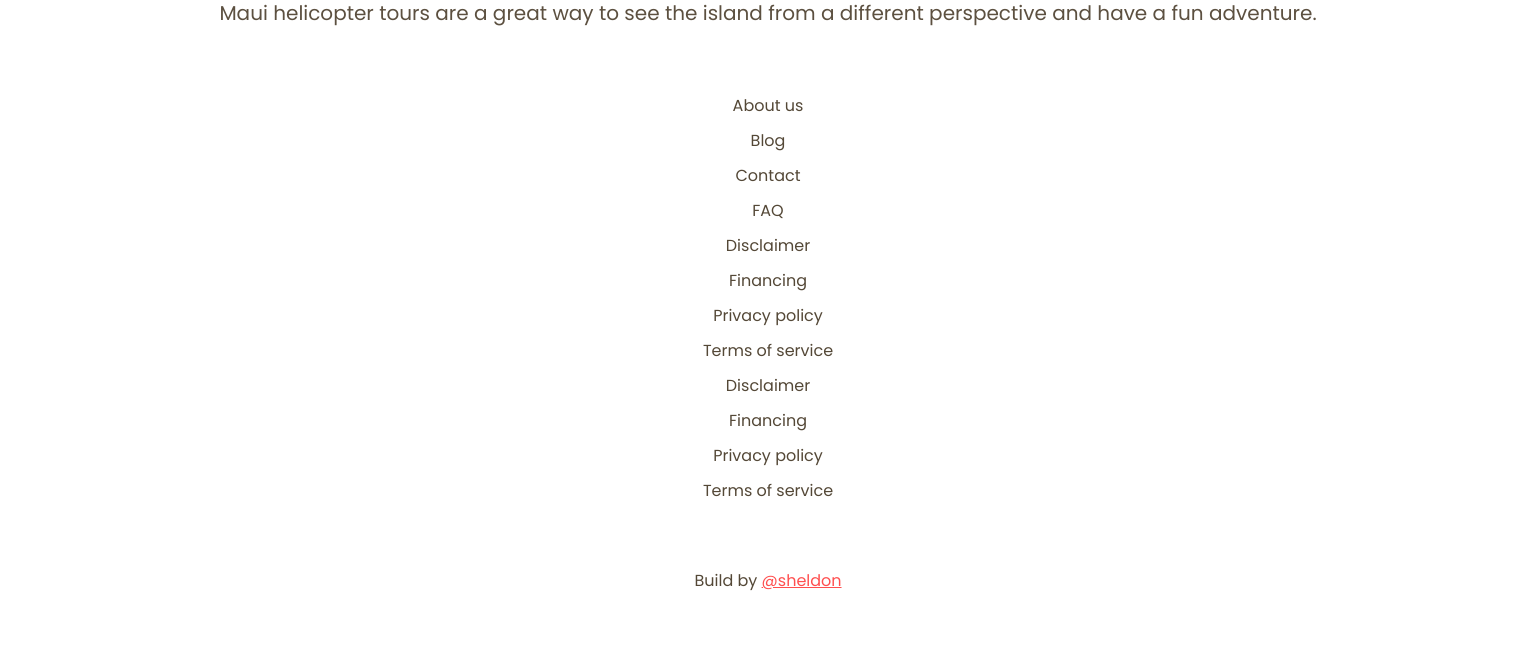
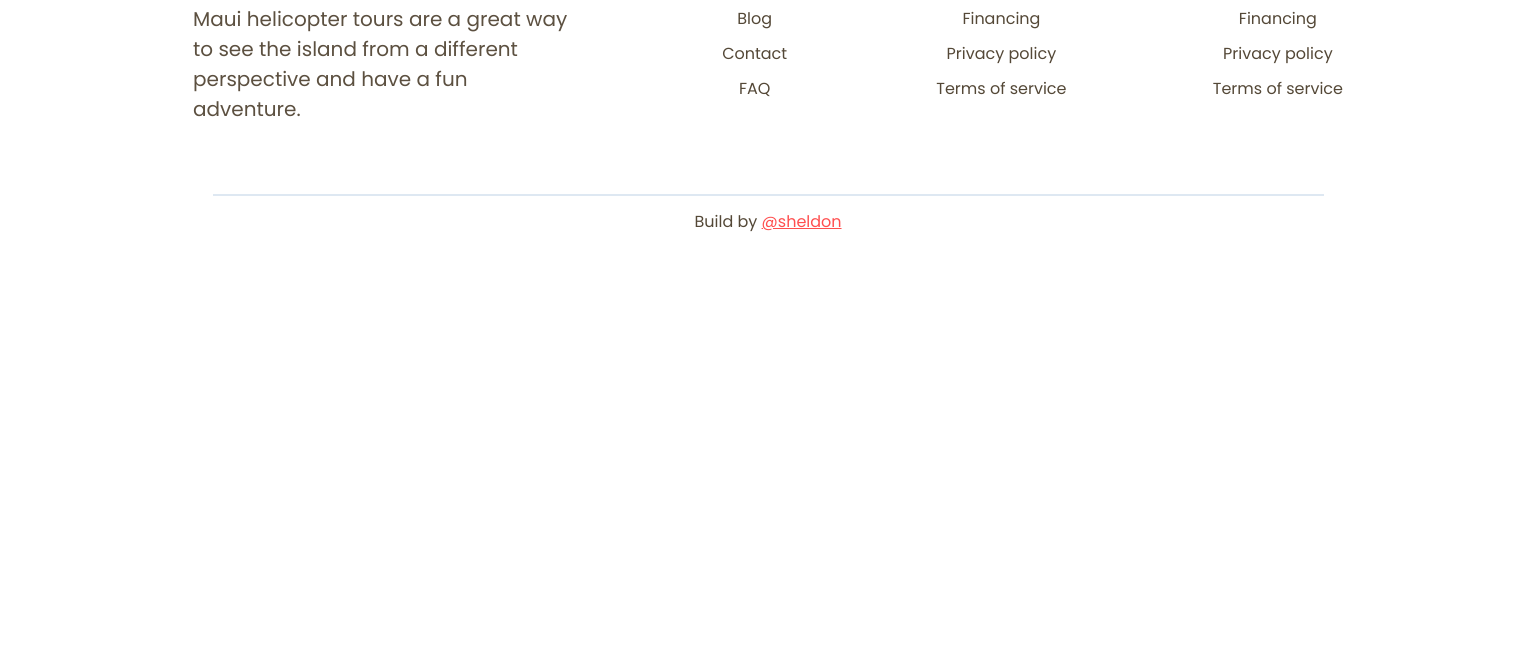
Before and after one commit to Yunicorn228/project11, a plain HTML site: page index.html in a window 1536 px wide. Shown: the part 2350-3003 px from the top of the page. After the commit the page ends 2613 px from the top, so only its background shows below. Drawn offline with Linux system fonts and the light colour scheme.

Commit message:
footer fixed

```diff
--- a/index.css
+++ b/index.css
@@ -203,7 +203,7 @@ nav {
 }
 
 hr {
-  border: 0.5px solid rgb(0, 0, 0);
+  border: 0.5px solid rgba(188, 208, 229, 0.496913);
 }
 
 footer {
@@ -225,15 +225,14 @@ footer a {
   line-height: 35px;
 }
 
-footer a:first-of-type {
+.mt-60 {
   margin-top: 60px;
 }
 
-footer a:last-of-type {
-  margin-bottom: 60px;
-}
-
 .build {
+  margin-top: 13px;
+  margin-bottom: 29px;
+  text-align: center;
   color: #544837;
 }
 
@@ -348,9 +347,15 @@ footer a:last-of-type {
     font-size: 20px;
   }
 
+  .intro {
+    max-width: 1150px;
+    width: 100%;
+    margin: auto;
+  }
+
   .intro-block-container {
     display: flex;
-    justify-content: space-evenly;
+    justify-content: space-between;
   }
 
   .intro-block {
@@ -380,4 +385,38 @@ footer a:last-of-type {
   .recent-img {
     margin-bottom: 65px;
   }
+
+  hr {
+    margin: auto;
+    width: 100%;
+    max-width: 1109px;
+  }
+
+  footer {
+    margin: 70px auto;
+    display: flex;
+    justify-content: space-between;
+    align-items: center;
+    max-width: 1150px;
+  }
+
+  .footer-title {
+    text-align: left;
+    max-width: 380px;
+  }
+
+  .mt-60 {
+    margin-top: 0px;
+  }
+
+  footer .footer-title .nav-logo {
+    justify-content: flex-start;
+    margin-bottom: 20px;
+  }
+
+  .build {
+    margin-top: 13px;
+    margin-bottom: 29px;
+    text-align: center;
+  }
 }
--- a/index.html
+++ b/index.html
@@ -175,25 +175,38 @@
             <hr>
 
             <footer>
+                <div class="footer-title">
                     <div class="nav-logo">pro<span class="bold">tips</span>
                         <div class="square"></div>
                     </div>
-                <div class="service-content">Maui helicopter tours are a great way to see the island
+                    <div class="service-content">Maui helicopter tours are a great way to see the
+                        island
                         from a different perspective and have a fun adventure.</div>
-                <a href="">About us</a>
+                </div>
+
+                <div class="footer-content">
+                    <a class="mt-60" href="">About us</a>
                     <a href="">Blog</a>
                     <a href="">Contact</a>
                     <a href="">FAQ</a>
+                </div>
+                <div class="footer-content">
                     <a href="">Disclaimer</a>
                     <a href="">Financing</a>
                     <a href="">Privacy policy</a>
                     <a href="">Terms of service</a>
+                </div>
+                <div class="footer-content">
                     <a href="">Disclaimer</a>
                     <a href="">Financing</a>
                     <a href="">Privacy policy</a>
                     <a href="">Terms of service</a>
-                <div class="build">Build by <span>@sheldon</span></div>
+                </div>
+
+
             </footer>
+            <hr>
+            <div class="build mt-60">Build by <span>@sheldon</span></div>
         </div>
 
         <script src="https://kit.fontawesome.com/a62b29f649.js" crossorigin="anonymous"></script>
```
Lines whose indentation alone changed are shown as unchanged.
